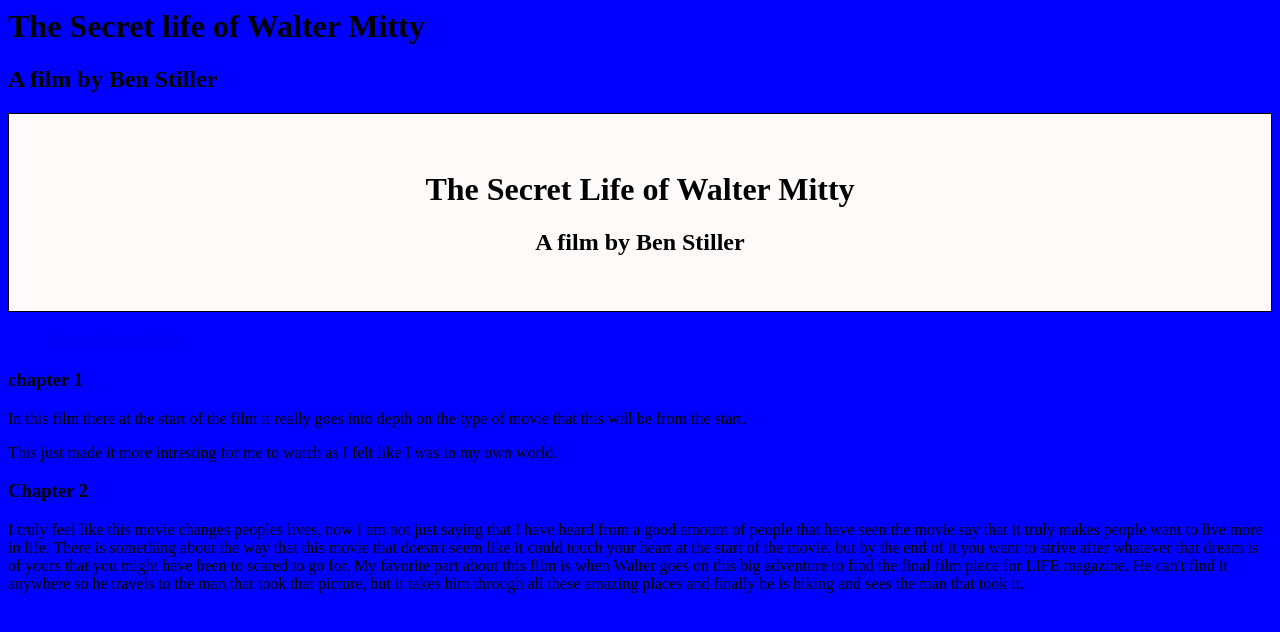
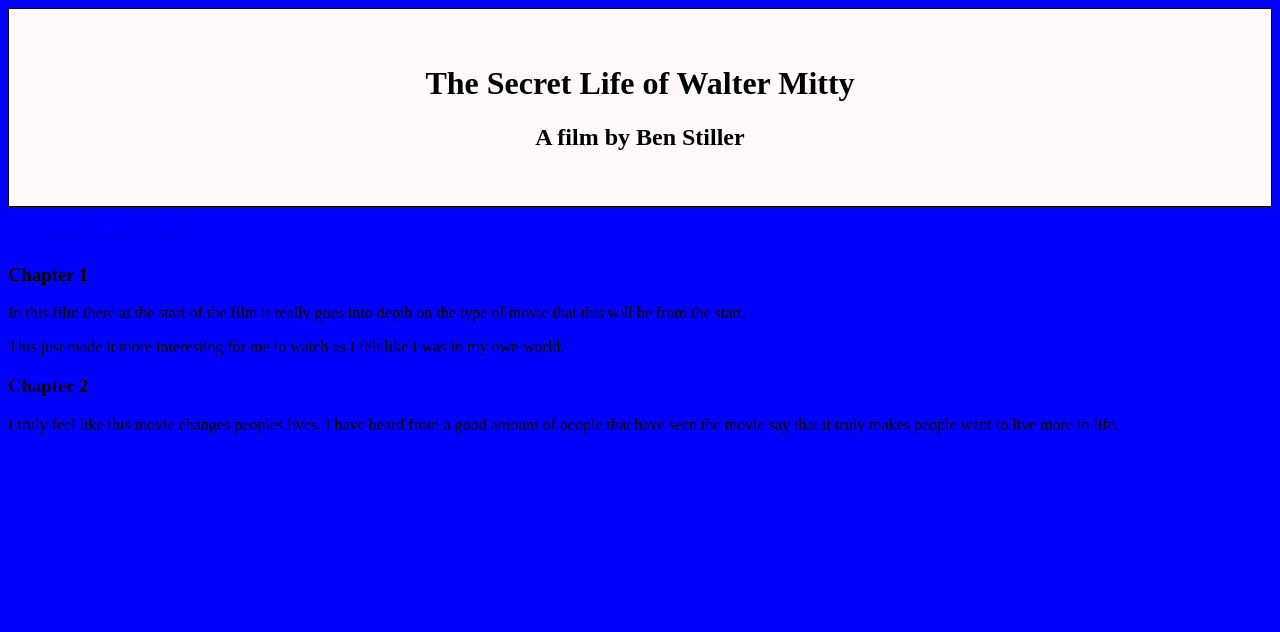
Before and after one commit to andrewmyer11/WebDesign, a plain HTML site: page Assignment1/index.html in a window 1280 px wide. Drawn offline with Linux system fonts and the light colour scheme.

Commit message:
Update index.html

```diff
--- a/Assignment1/index.html
+++ b/Assignment1/index.html
@@ -1,17 +1,18 @@
-<html>
-<div class="header">
-    <h1>The Secret life of Walter Mitty</h1>
-    <h2>A film by Ben Stiller</h2>
-</div>
+ <!DOCTYPE html>
+<html lang="en">
 <head>
+  <meta charset="UTF-8">
+  <title>The Secret Life of Walter Mitty</title>
   <link rel="stylesheet" href="style/style.css">
 </head>
 
 <body>
+
 <header>
   <h1>The Secret Life of Walter Mitty</h1>
   <h2>A film by Ben Stiller</h2>
 </header>
+
 <nav>
   <ul>
     <li><a href="index.html">Home</a></li>
@@ -20,21 +21,22 @@
   </ul>
 </nav>
 
-<div class="chapter-heading">
- <h3>chapter 1</h3>
-<p>In this film there at the start of the film it really goes into depth on the type of movie that this
-    will be from the start.</p><p>This just made it more intresting for me to watch as I felt like I was in my own world.
+<div>
+  <h3>Chapter 1</h3>
+  <p>
+    In this film there at the start of the film it really goes into depth on the type of movie that this
+    will be from the start.
+  </p>
+  <p>
+    This just made it more interesting for me to watch as I felt like I was in my own world.
   </p>
 </div>
 
-<div class="chapter-heading">
+<div>
   <h3>Chapter 2</h3>
-<p>I truly feel like this movie changes peoples lives, now I am not just saying that I have heard from a good amount of people that have seen the movie
-say that it truly makes people want to live more in life. There is something about the way that this movie that doesn't seem like it could touch your
-heart at the start of the movie, but by the end of it you want to strive after whatever that dream is of yours that you might have been to scared to
-go for. My favorite part about this film is when Walter goes on this big adventure to find the final film piece for LIFE magazine. He can't find it
-anywhere so he travels to the man that took that picture, but it takes him through all these amazing places and finally he is hiking and sees the man
-that took it. </p>
+  <p>
+    I truly feel like this movie changes peoples lives. I have heard from a good amount of people that have seen the movie say that it truly makes people want to live more in life.
+  </p>
 </div>
 
 </body>
```
Lines whose indentation alone changed are shown as unchanged.
